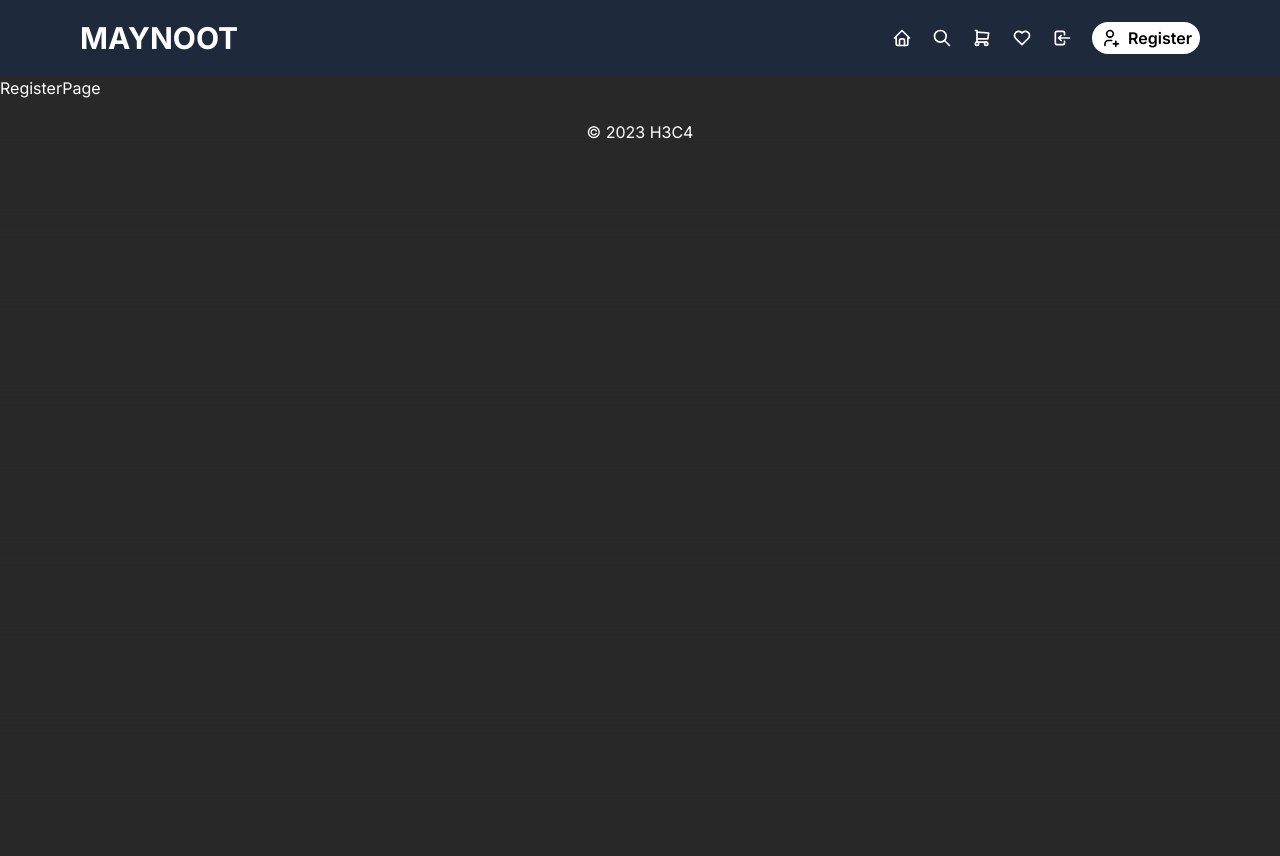
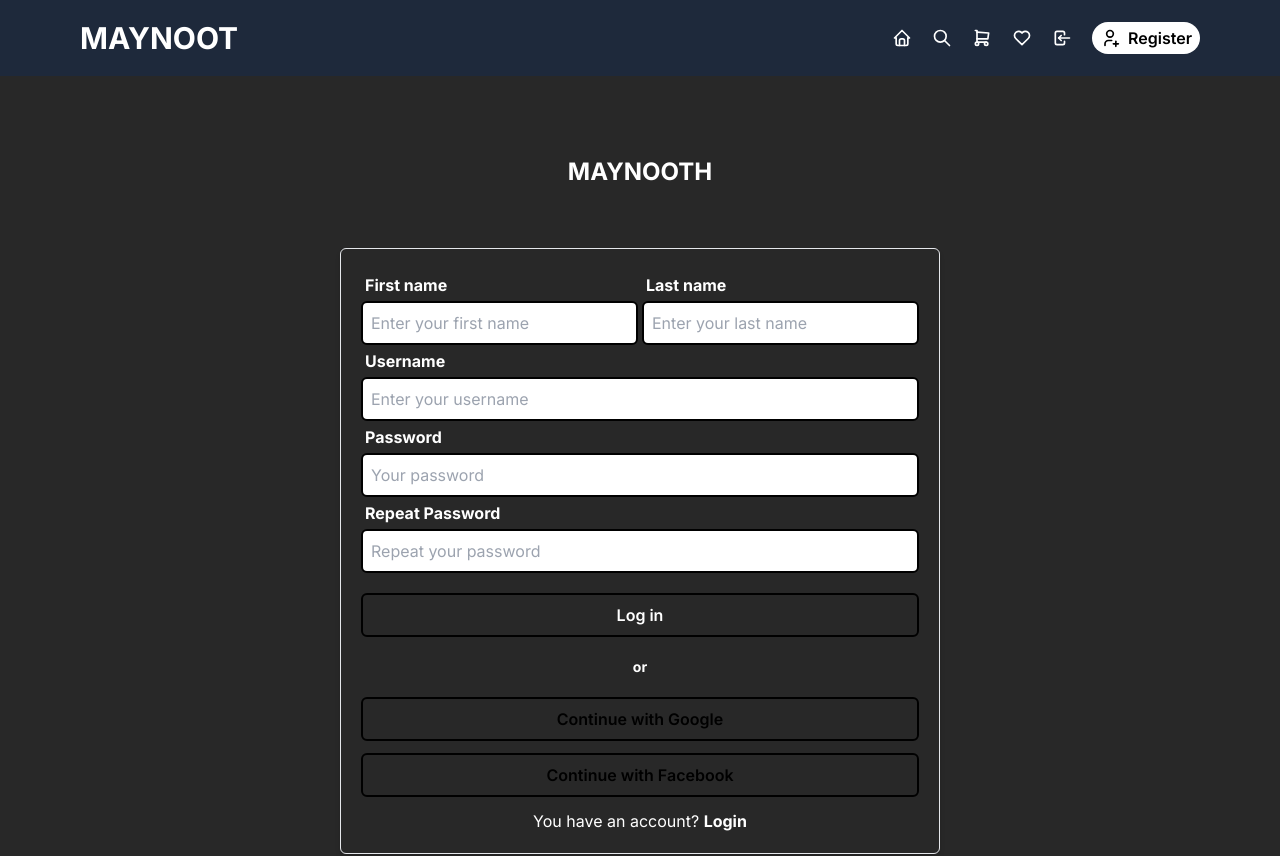
Before and after one commit to 2HenryCardenas1/prueba_tecnica_viio, a Next.js app: page /auth/register in a window 1280 px wide. Shown: the top 856 px of the page. Before the commit the page ends 800 px from the top, so only its background shows below. Built offline with nearby package versions, Linux system fonts and the light colour scheme.

Commit message:
Add Register component to RegisterPage

```diff
--- a/src/app/auth/register/page.js
+++ b/src/app/auth/register/page.js
@@ -1,3 +1,14 @@
+import Register from "@/components/Register";
+
 export default function RegisterPage() {
-  return <div>RegisterPage</div>;
+  return (
+    <main
+      className="text-center flex min-h-screen flex-col items-center  px-5 py-10 gap-5
+
+      md:px-10 md:py-20 lg:px-20 lg:py-20 xl:px-40 xl:py-20 2xl:px-80 2xl:py-20"
+    >
+      <h1 className="text-2xl font-bold mb-10">MAYNOOTH</h1>
+      <Register />
+    </main>
+  );
 }
--- /dev/null
+++ b/src/components/Register.jsx
@@ -0,0 +1,229 @@
+"use client";
+
+import useStore from "@/store/auth";
+import Link from "next/link";
+import { useRouter } from "next/navigation";
+import { useEffect, useState } from "react";
+import { useForm } from "react-hook-form";
+
+export default function Register() {
+  const {
+    register,
+    handleSubmit,
+    formState: { errors, isValid },
+    watch,
+  } = useForm();
+  const router = useRouter();
+
+  const [loading, setLoading] = useState(false);
+  const [passwordMatch, setPasswordMatch] = useState(true);
+
+  const {
+    register: reguisterStore,
+    messageError,
+    registered,
+  } = useStore((state) => state);
+
+  const handleRegsiter = (data) => {
+    setLoading(true);
+
+    reguisterStore({
+      firstName: data.firstName,
+      lastName: data.lastName,
+      username: data.username,
+      password: data.password,
+    });
+
+    setLoading(false);
+  };
+
+  const password = watch("password", "");
+  const repeatPassword = watch("repeatPassword", "");
+
+  useEffect(() => {
+    if (registered) {
+      router.refresh();
+      router.push("/auth/login");
+    }
+  }, [registered, router]);
+
+  useEffect(() => {
+    setPasswordMatch(password === repeatPassword);
+  }, [password, repeatPassword]);
+
+  return (
+    <div className="border p-5 w-full md:w-[600px] shadow-md rounded-md flex flex-col gap-5 ">
+      <form onSubmit={handleSubmit(handleRegsiter)}>
+        <div className="flex justify-between items-center gap-1 ">
+          <div className="flex flex-col text-left  flex-1">
+            <label htmlFor="firstName" className="text-left font-bold p-1">
+              First name
+            </label>
+
+            <input
+              className=" form-input border-2 border-black text-left p-2 rounded-md"
+              type="text"
+              name="firstName"
+              id="firstName"
+              placeholder="Enter your first name"
+              {...register("firstName", {
+                required: {
+                  value: true,
+                  message: "This field is required",
+                },
+                minLength: {
+                  value: 8,
+                  message: "First name should not be less than 8 characters",
+                },
+              })}
+            />
+            {errors.firstName?.message && (
+              <span className="text-red-500 ">{errors.firstName?.message}</span>
+            )}
+          </div>
+
+          <div className="flex flex-col text-left flex-1">
+            <label htmlFor="lastName" className="text-left font-bold p-1">
+              Last name
+            </label>
+
+            <input
+              className=" form-input border-2 border-black text-left p-2 rounded-md"
+              type="text"
+              name="lastName"
+              id="lastName"
+              placeholder="Enter your last name"
+              {...register("lastName", {
+                required: {
+                  value: true,
+                  message: "This field is required",
+                },
+              })}
+            />
+            {errors.lastName?.message && (
+              <span className="text-red-500 ">{errors.lastName?.message}</span>
+            )}
+          </div>
+        </div>
+
+        <div className="flex flex-col text-left">
+          <label htmlFor="username" className="text-left font-bold p-1">
+            Username
+          </label>
+
+          <input
+            className=" form-input border-2 border-black text-left p-2 rounded-md"
+            type="text"
+            name="username"
+            id="username"
+            placeholder="Enter your username"
+            {...register("username", {
+              required: {
+                value: true,
+                message: "This field is required",
+              },
+            })}
+          />
+          {errors.username?.message && (
+            <span className="text-red-500 ">{errors.username?.message}</span>
+          )}
+        </div>
+
+        <div className="flex flex-col text-left">
+          <label htmlFor="password" className="text-left font-bold p-1">
+            Password
+          </label>
+          <input
+            className="border-2 border-black text-left p-2 rounded-md"
+            type="password"
+            name="password"
+            id="password"
+            placeholder="Your password"
+            {...register("password", {
+              required: {
+                value: true,
+                message: "This field is required",
+              },
+              maxLength: {
+                value: 20,
+                message: "Password should not be more than 20 characters",
+              },
+              minLength: {
+                value: 8,
+                message: "Password should not be less than 8 characters",
+              },
+              pattern: {
+                value: /^(?=.*[a-z])(?=.*[A-Z])(?=.*\d)[a-zA-Z\d]{8,}$/,
+                message:
+                  "Password should contain at least one uppercase letter, one lowercase letter and one number",
+              },
+            })}
+          />
+
+          {errors.password?.message && (
+            <span className="text-red-500 ">{errors.password?.message}</span>
+          )}
+        </div>
+
+        <div className="flex flex-col text-left">
+          <label htmlFor="repeatPassword" className="text-left font-bold p-1">
+            Repeat Password
+          </label>
+          <input
+            className={`border-2 border-black text-left p-2 rounded-md ${
+              passwordMatch ? "" : "border-red-500"
+            }`}
+            type="password"
+            name="repeatPassword"
+            id="repeatPassword"
+            placeholder="Repeat your password"
+            {...register("repeatPassword", {
+              required: {
+                value: true,
+                message: "This field is required",
+              },
+              validate: (value) =>
+                value === password || "Passwords do not match",
+            })}
+          />
+
+          {errors.repeatPassword?.message && (
+            <span className="text-red-500 ">
+              {errors.repeatPassword?.message}
+            </span>
+          )}
+        </div>
+
+        <button
+          type="submit"
+          className={` p-2 mt-5 rounded-md w-full font-semibold ${
+            isValid ? "bg-black text-white" : "border-2 border-black"
+          }`}
+        >
+          Log in {loading && <span className="animate-spin">🌀</span>}
+        </button>
+      </form>
+
+      {messageError && (
+        <div className="text-red-500 text-center">{messageError}</div>
+      )}
+      <div className="flex justify-center flex-col gap-3">
+        <strong className="text-center text-sm mb-2">or</strong>
+
+        <button className=" text-black border-2 border-black p-2 rounded-md w-full font-semibold">
+          Continue with Google
+        </button>
+        <button className=" text-black border-2 border-black p-2 rounded-md w-full font-semibold">
+          Continue with Facebook
+        </button>
+
+        <p>
+          You have an account?{" "}
+          <Link href="/auth/login">
+            <strong>Login</strong>
+          </Link>
+        </p>
+      </div>
+    </div>
+  );
+}
```
